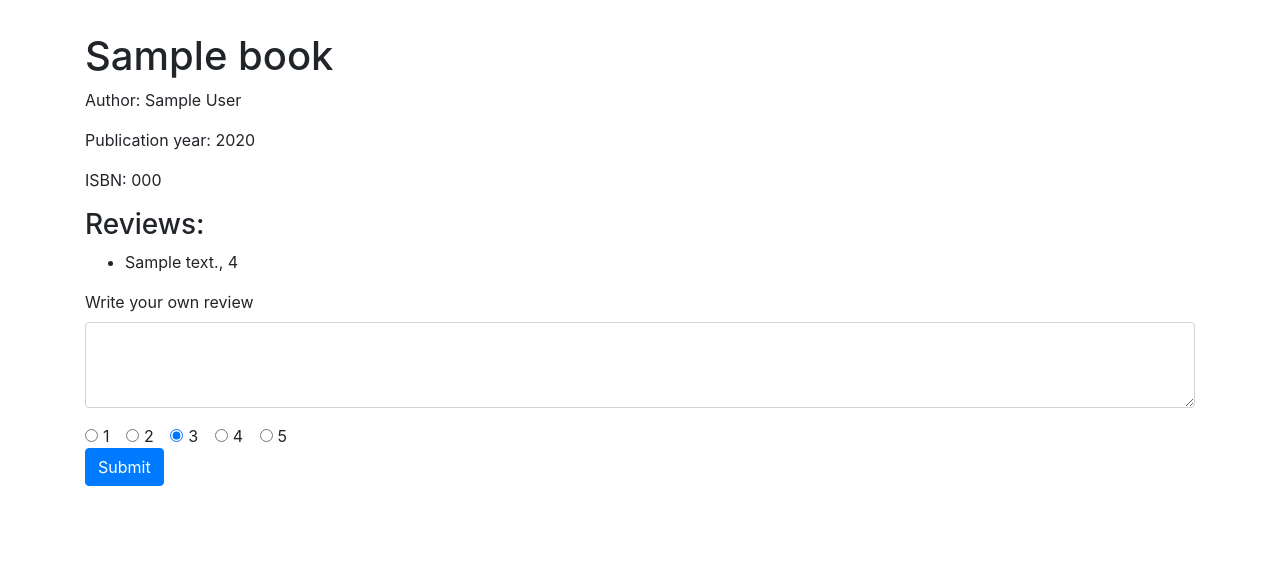
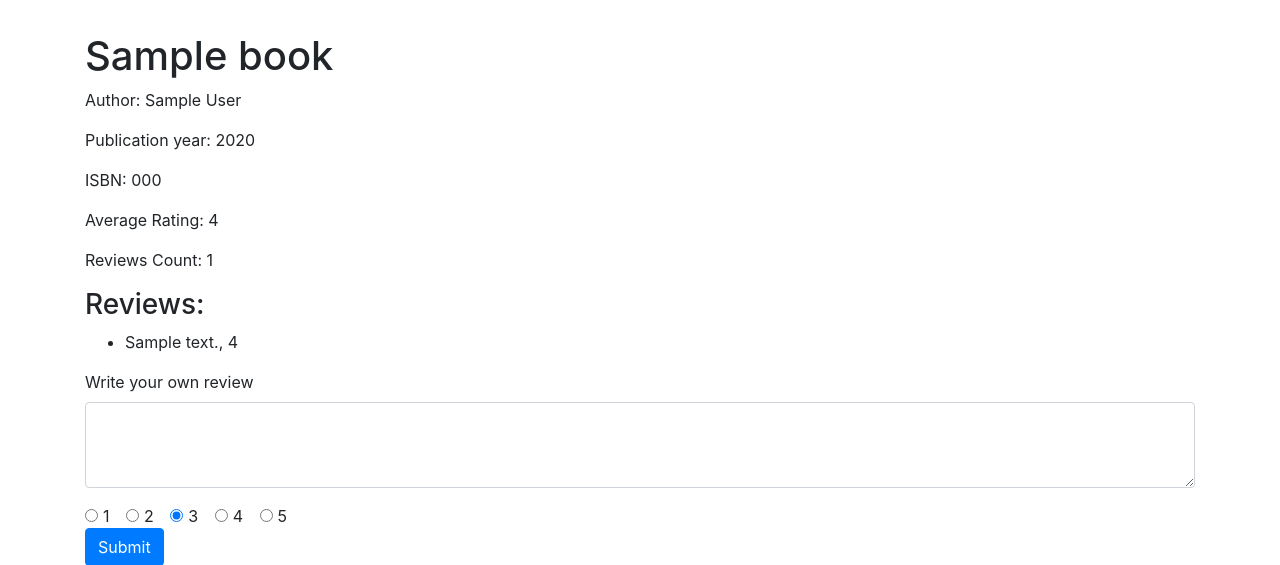
Before and after one commit to Vika-svg/project1, a Flask app: page /books/000 in a window 1280 px wide. Shown: the top 565 px of the page. Run offline with Flask 2, Linux system fonts and the light colour scheme; tables that the repository leaves empty hold one stand-in row (values such as "Sample post"); a database or web service that is not in the repository returns one stand-in record (values such as "Sample title"); data that the repository does not hold is empty; some libraries are stand-ins or nearby versions.

Commit message:
reading reviews from goodreads

```diff
--- a/application.py
+++ b/application.py
@@ -30,8 +30,6 @@ db.init_app(app)
 
 @app.route("/")
 def index():
-    #res = requests.get("https://www.goodreads.com/book/review_counts.json", params={"key": "ihn5YquU1DXQgEd9MotEA", "isbns": "9781632168146"})
-    #print(res.json())
     if session.get("user_id") is None:
         return redirect("/login")
 
@@ -54,11 +52,23 @@ def search():
 
 @app.route("/books/<string:isbn>")
 def book(isbn):
+    # Make request to Goodreads
+    res = requests.get("https://www.goodreads.com/book/review_counts.json", params={"key": "ihn5YquU1DXQgEd9MotEA", "isbns":isbn})
+
+    goodreads_average_rating = "N/A"
+    goodreads_reviews_count = "N/A"
+    if res.status_code == 200:
+        # {'books': [{'id': 29127, 'isbn': '0451450523', 'isbn13': '9780451450524', 'ratings_count': 86325, 'reviews_count': 188002, 'text_reviews_count': 3234, 'work_ratings_count': 92838, 'work_reviews_count': 200867, 'work_text_reviews_count': 4374, 'average_rating': '4.17'}]}
+        goodreads_review_resp = res.json()
+        goodreads_review = goodreads_review_resp["books"][0]
+        goodreads_average_rating = goodreads_review["average_rating"]
+        goodreads_reviews_count = goodreads_review["reviews_count"]
+
     # Make sure book exists
     book = Book.query.get(isbn)
     # Fetch reviews for book
     reviews = Review.query.filter_by(book_isbn=isbn).all()
-    return render_template("book.html", book=book, reviews=reviews)
+    return render_template("book.html", book=book, reviews=reviews, goodreads_average_rating=goodreads_average_rating, goodreads_reviews_count=goodreads_reviews_count)
 
 @app.route("/review", methods=["POST"])
 def review():
--- a/templates/book.html
+++ b/templates/book.html
@@ -10,6 +10,8 @@ Project1
 <p>Author: {{book.author}}</p>
 <p>Publication year: {{book.year}}</p>
 <p>ISBN: {{book.isbn}}</p>
+<p>Average Rating: {{goodreads_average_rating}}</p>
+<p>Reviews Count: {{goodreads_reviews_count}}</p>
 
 <h3>Reviews:</h3>
 {% if reviews | length == 0 %}
```
